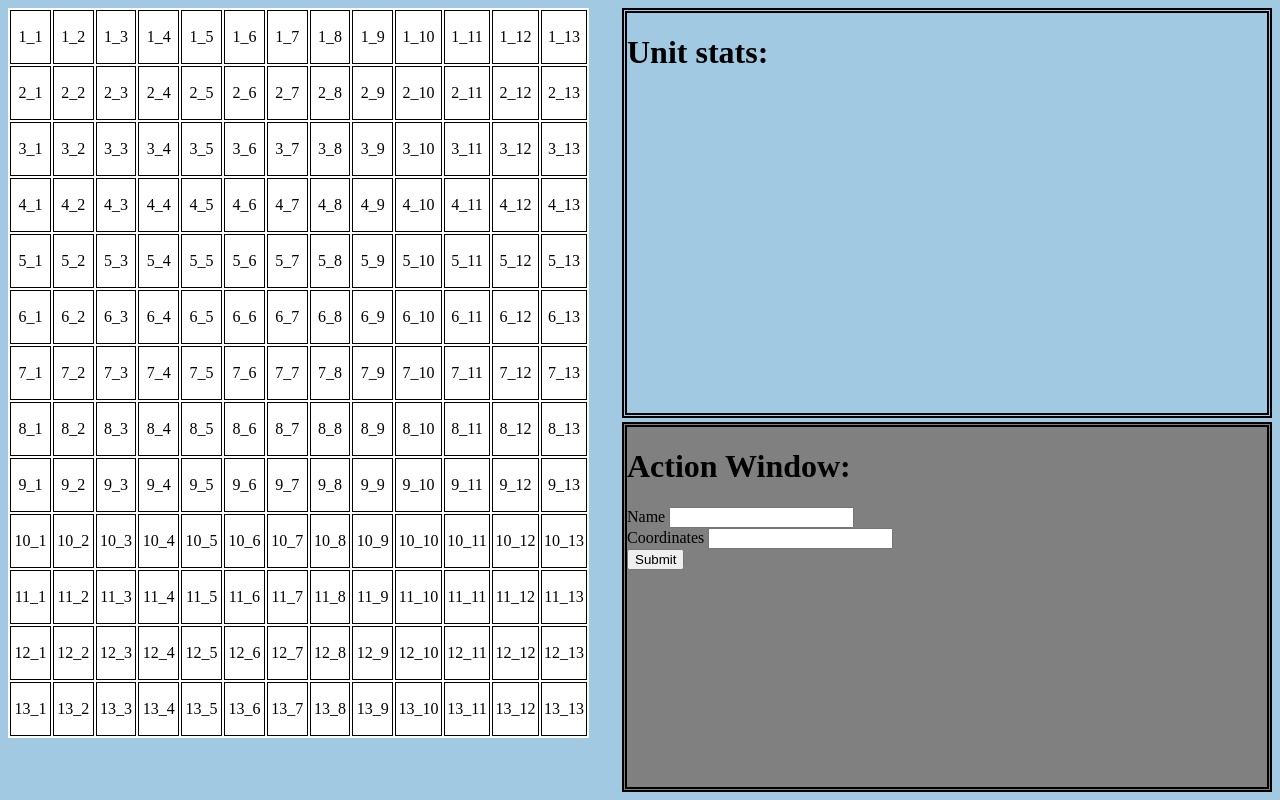
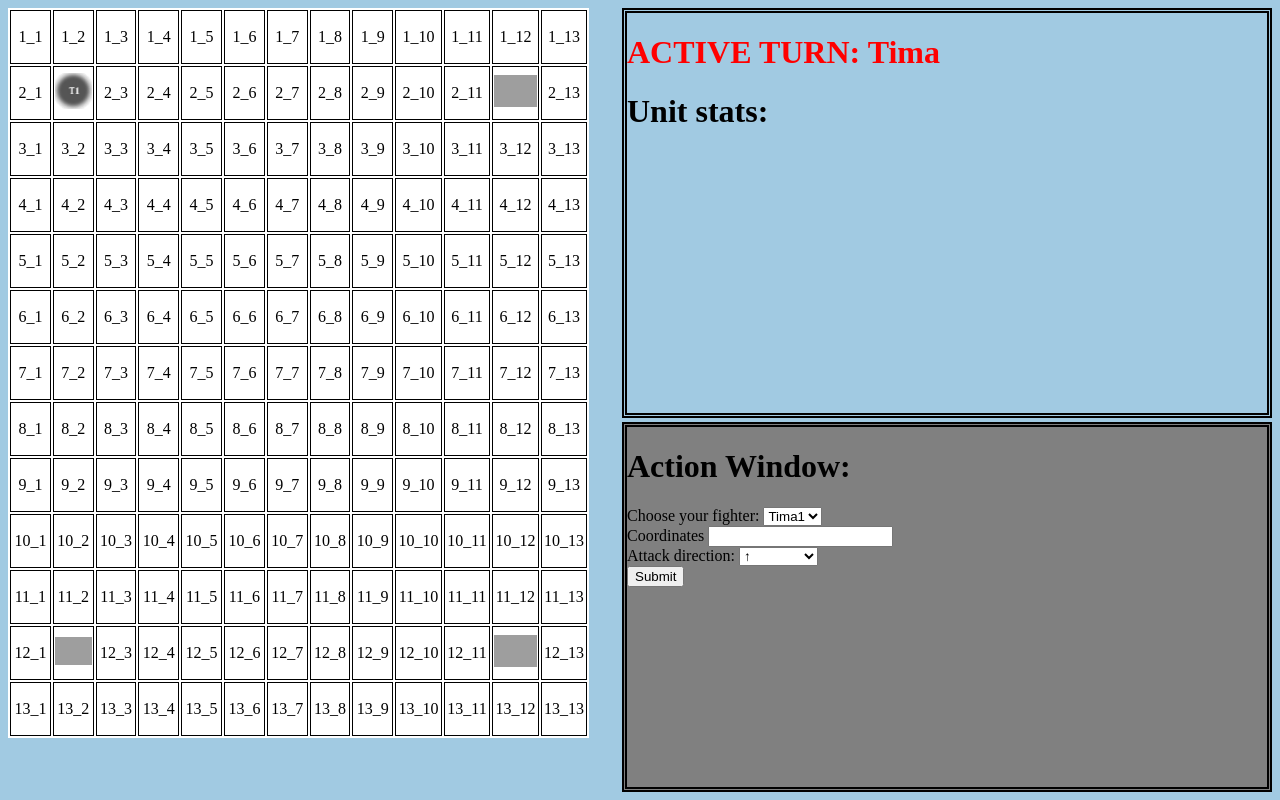
Before and after one commit to Shinigamization/Arena, a Flask app: page / in a window 1280 px wide. Run offline with Flask 2, Linux system fonts and the light colour scheme; grey boxes are pictures that could not be loaded.

Commit message:
Added turn rotation, choosing fighter from table, attack direction form

```diff
--- a/main.py
+++ b/main.py
@@ -2,26 +2,54 @@ from flask import Flask, render_template, request, url_for, redirect
 
 app = Flask(__name__)
 
+
 class Boez:
     def __init__(self, name, coordinates):
-        #self.name = 'images/' + name + '.png'
         self.name = name
         self.coordinates = coordinates
 
-boizi_proverka = {}
 
-boizi = {}
+boizi_proverka = {
+    'Tima1': '2_2',
+    'Dal1': '2_12',
+    'Shini1': '12_12',
+    'Dima1': '12_2'
+}
+
+boizi = {
+    '2_2': 'Tima1',
+    '2_12': 'Dal1',
+    '12_12': 'Shini1',
+    '12_2': 'Dima1'
+}
+
+player_fighters = {
+    'Tima': ['Tima1', 'Tima2'],
+    'Dalamar': ['Dal1'],
+    'Shini': ['Shini1'],
+    'Dima': ['Dima1']
+
+}
+
+pl_active_turn = ['Tima', 'Dalamar', 'Shini', 'Dima']
+
 
 @app.route('/', methods=['GET', 'POST'])
 def arena():
+    global pl_active_turn
+    global player_fighters
     if request.method == 'POST':
-        b = Boez(request.form.get('name'), request.form.get('coordinates'))
+        b = Boez(request.form.get('fighter_name'), request.form.get('coordinates'))
         boizi_proverka[b.name] = b.coordinates
+
+        pl_active_turn.append(pl_active_turn[0])
+        pl_active_turn.pop(0)
         boizi.clear()
         for k, v in boizi_proverka.items():
             boizi[v] = k
-        return redirect(url_for('arena', boizi=boizi))
-    return render_template('arena.html', boizi=boizi)
+        return redirect(url_for('arena', boizi=boizi, pl_active_turn=pl_active_turn, player_fighters=player_fighters))
+    return render_template('arena.html', boizi=boizi, pl_active_turn=pl_active_turn, player_fighters=player_fighters)
+
 
 if __name__ == '__main__':
     app.run(debug=True)
--- a/static/css/styles.css
+++ b/static/css/styles.css
@@ -29,7 +29,7 @@ td:active {
   width: 100%;
 }
 
-.stats {
+.upper_div {
 background-color: none;
 position: absolute;
 right: 8px;
@@ -39,7 +39,7 @@ height: 50%;
 border: 5px double;
 }
 
-.action_window {
+.lower_div {
   background-color: gray;
   position: absolute;
   border: 5px double;
--- a/templates/arena.html
+++ b/templates/arena.html
@@ -1080,19 +1080,34 @@
   </tr>
 </table>
   </div>
-  <div class="stats">
+  <div class="upper_div">
+    <h1 style="color:red">ACTIVE TURN: {{ pl_active_turn[0] }}</h1>
     <h1>Unit stats:</h1>
   </div>
-  <div class="action_window">
+  <div class="lower_div">
     <h1>Action Window:</h1>
 <form method="post">
     <div>
-        <label for="name">Name</label>
-        <input type="text" name="name" />
+        <label for="fighter_name">Choose your fighter:</label>
+        <select id="fighter_name" name="fighter_name">
+          {% for n in player_fighters[pl_active_turn[0]] %}
+            <option value="{{ n }}">{{ n }}</option>
+          {% endfor %}
+        </select>
     </div>
     <div>
         <label for="coordinates">Coordinates</label>
         <input type="text" name="coordinates" />
+    </div>
+    <div>
+      <label for="attack_direction">Attack direction:</label>
+        <select id="attack_direction" name="attack_direction">
+            <option value="UP">&#8593;</option>
+            <option value="RIGHT">&#8594;</option>
+            <option value="DOWN">&#8595;</option>
+            <option value="LEFT">&#8592;</option>
+            <option value="NO">No attack</option>
+        </select>
     </div>
     <div>
         <input type="submit" />
```
Also changed, not shown: templates/404.html (deleted, +0 -10 lines).
